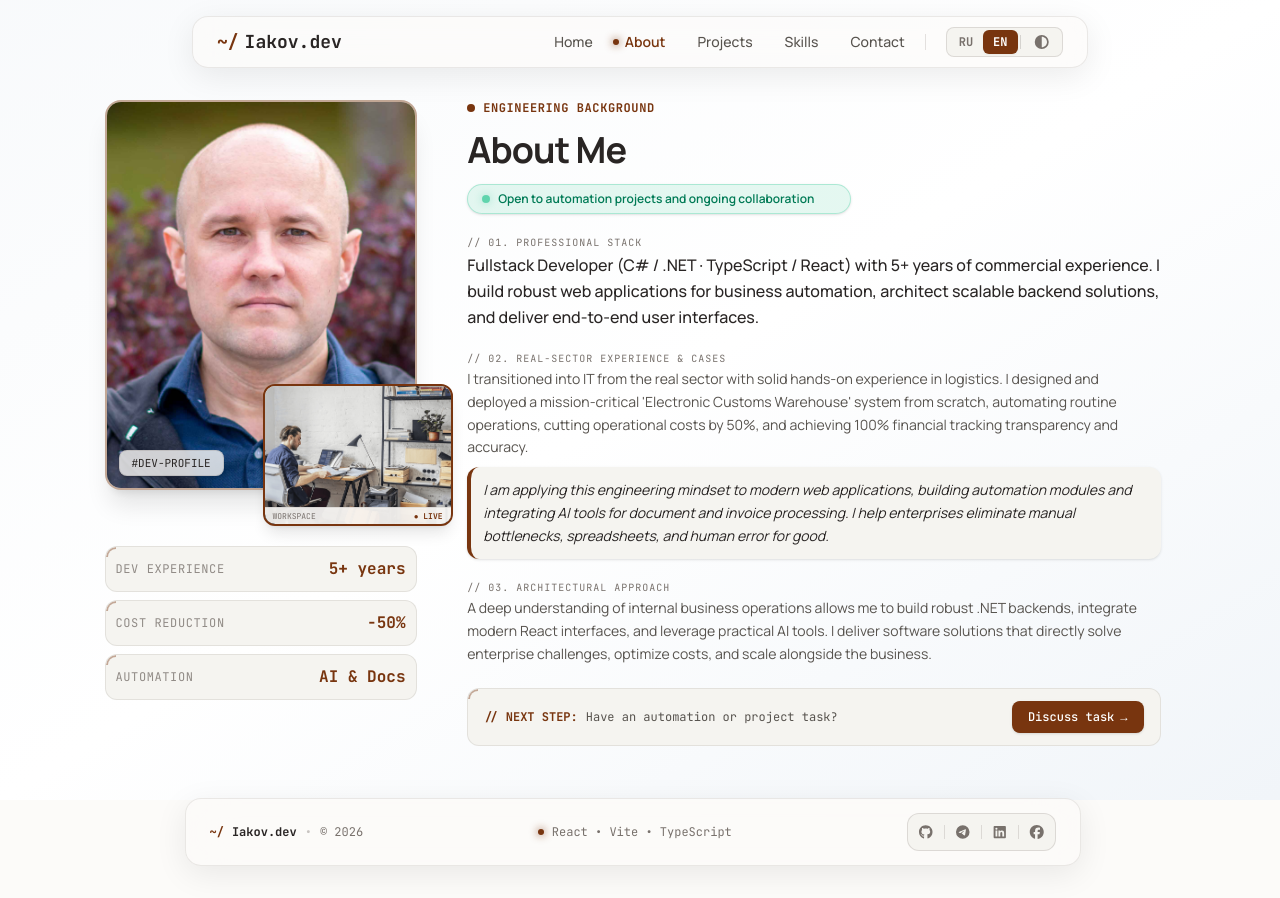
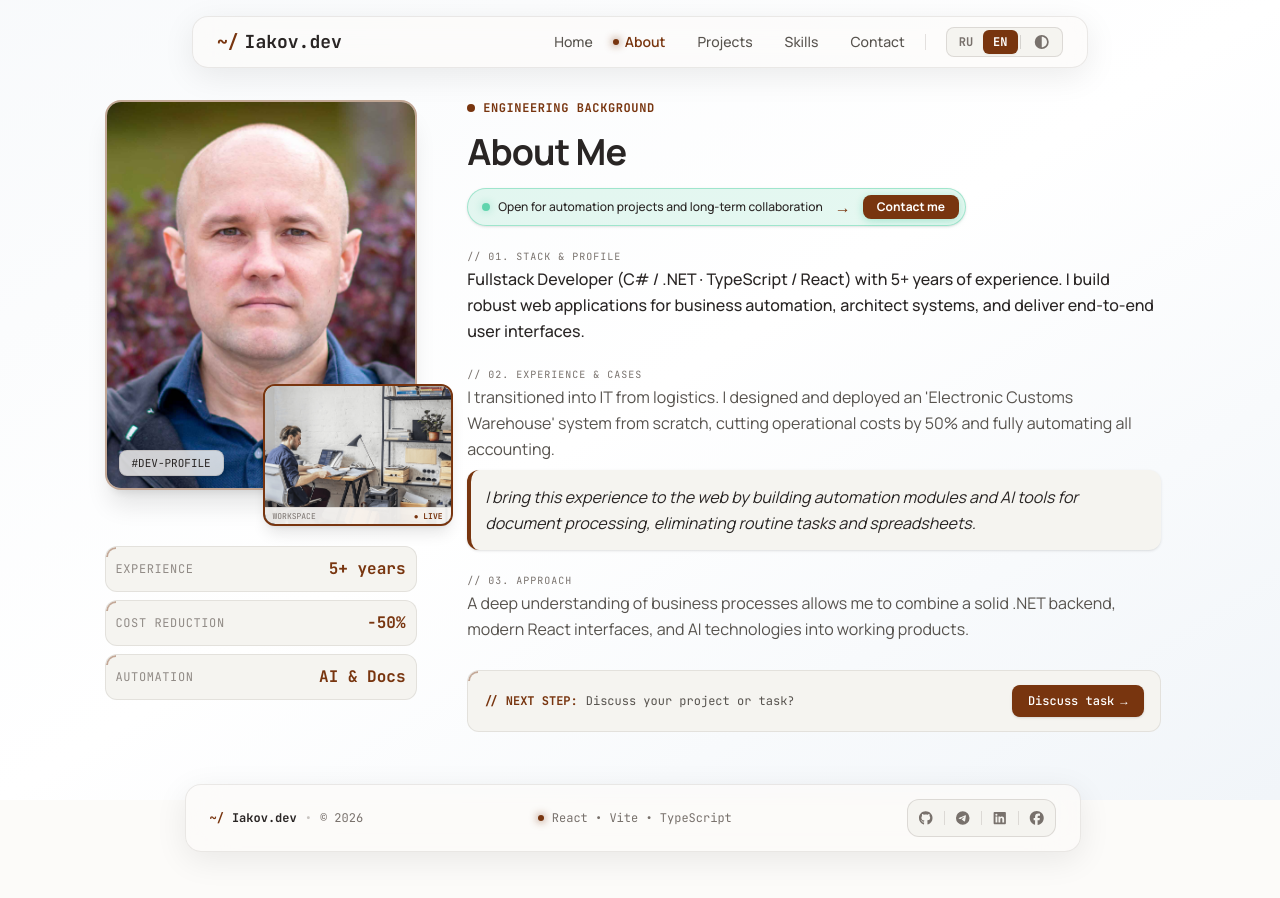
Before and after one commit to IakovYakovlev/personal, a React (Vite) app: page /about in a window 1280 px wide. Built offline with nearby package versions, Linux system fonts and the light colour scheme.

Commit message:
refactor: update text and layout in localization files and improve StatusBadge component styling

```diff
--- a/src/application/providers/locales/en.json
+++ b/src/application/providers/locales/en.json
@@ -1,6 +1,7 @@
 {
   "status": {
-    "text": "Open to automation projects and ongoing collaboration",
+    "text": "Open for automation projects and long-term collaboration",
+    "btn": "Contact me",
     "title": "Go to contacts"
   },
   "nav": {
@@ -40,16 +41,16 @@
   "about": {
     "section": "Engineering Background",
     "title": "About Me",
-    "block1_label": "// 01. PROFESSIONAL STACK",
-    "intro": "Fullstack Developer (C# / .NET · TypeScript / React) with 5+ years of commercial experience. I build robust web applications for business automation, architect scalable backend solutions, and deliver end-to-end user interfaces.",
-    "block2_label": "// 02. REAL-SECTOR EXPERIENCE & CASES",
-    "main": "I transitioned into IT from the real sector with solid hands-on experience in logistics. I designed and deployed a mission-critical 'Electronic Customs Warehouse' system from scratch, automating routine operations, cutting operational costs by 50%, and achieving 100% financial tracking transparency and accuracy.",
-    "highlight": "I am applying this engineering mindset to modern web applications, building automation modules and integrating AI tools for document and invoice processing. I help enterprises eliminate manual bottlenecks, spreadsheets, and human error for good.",
-    "block3_label": "// 03. ARCHITECTURAL APPROACH",
-    "conclusion": "A deep understanding of internal business operations allows me to build robust .NET backends, integrate modern React interfaces, and leverage practical AI tools. I deliver software solutions that directly solve enterprise challenges, optimize costs, and scale alongside the business.",
+    "block1_label": "// 01. STACK & PROFILE",
+    "intro": "Fullstack Developer (C# / .NET · TypeScript / React) with 5+ years of experience. I build robust web applications for business automation, architect systems, and deliver end-to-end user interfaces.",
+    "block2_label": "// 02. EXPERIENCE & CASES",
+    "main": "I transitioned into IT from logistics. I designed and deployed an 'Electronic Customs Warehouse' system from scratch, cutting operational costs by 50% and fully automating all accounting.",
+    "highlight": "I bring this experience to the web by building automation modules and AI tools for document processing, eliminating routine tasks and spreadsheets.",
+    "block3_label": "// 03. APPROACH",
+    "conclusion": "A deep understanding of business processes allows me to combine a solid .NET backend, modern React interfaces, and AI technologies into working products.",
     "metrics": {
       "exp_value": "5+ years",
-      "exp_label": "Dev Experience",
+      "exp_label": "Experience",
       "routine_value": "-50%",
       "routine_label": "Cost Reduction",
       "ai_value": "AI & Docs",
@@ -57,7 +58,7 @@
     },
     "cta": {
       "label": "// NEXT STEP:",
-      "text": "Have an automation or project task?",
+      "text": "Discuss your project or task?",
       "btn": "Discuss task"
     }
   },
--- a/src/application/providers/locales/ru.json
+++ b/src/application/providers/locales/ru.json
@@ -1,6 +1,7 @@
 {
   "status": {
     "text": "Открыт к проектам по автоматизации и постоянному сотрудничеству",
+    "btn": "Связаться",
     "title": "Перейти к контактам"
   },
   "nav": {
@@ -40,24 +41,24 @@
   "about": {
     "section": "Инженерный бэкграунд",
     "title": "Обо мне",
-    "block1_label": "// 01. ПРОФЕССИОНАЛЬНЫЙ СТЕК",
-    "intro": "Fullstack-разработчик (C# / .NET · TypeScript / React) с 5+ годами коммерческого опыта. Создаю надежные веб-приложения для автоматизации бизнес-процессов, проектирую масштабируемую архитектуру и разрабатываю удобные интерфейсы под ключ.",
-    "block2_label": "// 02. ПРАКТИЧЕСКИЙ ОПЫТ И КЕЙСЫ",
-    "main": "Пришел в IT из реального сектора. Имею за плечами сильный практический опыт в логистике, где с нуля спроектировал и внедрил критически важную систему «Электронного таможенного склада». Проект полностью автоматизировал ручной учет, сократил операционные затраты компании на 50% и на 100% обеспечил прозрачность и точность всех финансовых расчетов.",
-    "highlight": "Переношу этот инженерный подход в современные веб-решения: разрабатываю модули автоматизации, внедряю AI-инструменты для глубокого анализа сканов и счетов. Помогаю предприятиям навсегда избавляться от ручных операций, запутанных таблиц и человеческого фактора.",
-    "block3_label": "// 03. АРХИТЕКТУРНЫЙ ПОДХОД",
-    "conclusion": "Глубокое понимание бизнес-операций изнутри позволяет мне выстраивать прочный бэкенд на .NET, интегрировать современные веб-интерфейсы на React и соединять их с AI-технологиями. Создаю программные продукты, которые закрывают реальные боли бизнеса, оптимизируют затраты и масштабируются вместе с компанией.",
+    "block1_label": "// 01. СТЕК И ПРОФИЛЬ",
+    "intro": "Fullstack-разработчик (C# / .NET · TypeScript / React) с опытом 5+ лет. Создаю надежные веб-приложения для автоматизации бизнеса, проектирую архитектуру и разрабатываю интерфейсы под ключ.",
+    "block2_label": "// 02. ОПЫТ И КЕЙСЫ",
+    "main": "Пришел в IT из логистики. С нуля спроектировал и внедрил систему «Электронного таможенного склада», которая на 50% сократила операционные затраты и автоматизировала весь учет.",
+    "highlight": "Переношу этот опыт в веб: внедряю модули автоматизации и AI-инструменты для анализа документов, избавляя компании от рутины и ручных таблиц.",
+    "block3_label": "// 03. ПОДХОД",
+    "conclusion": "Глубокое понимание бизнес-процессов позволяет мне объединять прочный бэкенд на .NET, современные интерфейсы на React и AI-технологии в работающие продукты.",
     "metrics": {
       "exp_value": "5+ лет",
-      "exp_label": "Коммерч. опыт",
+      "exp_label": "Опыт работы",
       "routine_value": "-50%",
-      "routine_label": "Затраты / Рутина",
+      "routine_label": "Сокращение затрат",
       "ai_value": "AI & Docs",
       "ai_label": "Автоматизация"
     },
     "cta": {
       "label": "// NEXT STEP:",
-      "text": "Есть задача по автоматизации или проекту?",
+      "text": "Обсудим ваш проект или задачу?",
       "btn": "Обсудить задачу"
     }
   },
--- a/src/ui/components/StatusBadge.tsx
+++ b/src/ui/components/StatusBadge.tsx
@@ -2,7 +2,7 @@ import { useNavigate } from 'react-router-dom';
 import { useTranslation } from 'react-i18next';
 
 interface StatusBadgeProps {
-  className?: string; // на случай, если где-то понадобится передать внешний отступ или ширину
+  className?: string;
 }
 
 export const StatusBadge = ({ className = '' }: StatusBadgeProps) => {
@@ -10,27 +10,29 @@ export const StatusBadge = ({ className = '' }: StatusBadgeProps) => {
   const navigate = useNavigate();
 
   return (
-    <div className={`max-w-[480px] mr-auto lg:mx-0 w-fit ${className}`}>
+    <div className={`max-w-[580px] mr-auto lg:mx-0 w-fit ${className}`}>
       <button
         onClick={() => navigate('/contact')}
         type='button'
-        className='group/badge w-full inline-flex items-center justify-between gap-2 px-3.5 py-1.5 rounded-full bg-emerald-500/10 border border-emerald-500/25 text-emerald-700 dark:text-emerald-400 text-xs font-semibold shadow-sm hover:bg-emerald-500/20 hover:border-emerald-500/50 transition-all cursor-pointer text-left'
+        className='group/badge w-full inline-flex items-center justify-between gap-3 p-1.5 pl-3.5 rounded-full bg-emerald-500/10 border border-emerald-500/30 text-emerald-700 dark:text-emerald-400 text-xs font-medium shadow-sm hover:bg-emerald-500/20 hover:border-emerald-500/50 transition-all cursor-pointer text-left'
         title={t('status.title', 'Перейти к контактам')}
       >
         <div className='flex items-center gap-2'>
           <span className='w-2 h-2 rounded-full bg-emerald-500 animate-pulse shadow-[0_0_8px_rgba(16,185,129,0.6)] flex-shrink-0' />
-          <span className='group-hover/badge:underline decoration-emerald-500/50 underline-offset-2'>
+          <span className='text-[var(--color-text-base)] font-medium'>
             {t('status.text', 'Открыт к проектам по автоматизации и постоянному сотрудничеству')}
           </span>
+
+          {/* Увеличенная стрелка перед кнопкой, "указывающая" на нее */}
+          <span className='text-base font-bold text-[var(--color-primary)] group-hover/badge:translate-x-1 transition-transform flex-shrink-0 ml-1'>
+            &rarr;
+          </span>
         </div>
-        <svg
-          className='w-3.5 h-3.5 opacity-0 group-hover/badge:opacity-100 group-hover/badge:translate-x-0.5 transition-all flex-shrink-0 text-emerald-600 dark:text-emerald-400'
-          fill='none'
-          stroke='currentColor'
-          viewBox='0 0 24 24'
-        >
-          <path strokeLinecap='round' strokeLinejoin='round' strokeWidth='2' d='M14 5l7 7m0 0l-7 7m7-7H3' />
-        </svg>
+
+        {/* Фирменная кнопка-действие */}
+        <span className='inline-flex items-center px-3.5 py-1 rounded-lg bg-[var(--color-primary)] text-white text-xs font-bold shadow-[0_2px_8px_rgba(16,185,129,0.3)] group-hover/badge:shadow-[0_4px_12px_rgba(16,185,129,0.5)] group-hover/badge:bg-[var(--color-primary-dark)] transition-all whitespace-nowrap flex-shrink-0'>
+          <span>{t('status.btn', 'Связаться')}</span>
+        </span>
       </button>
     </div>
   );
--- a/src/ui/pages/About/About.tsx
+++ b/src/ui/pages/About/About.tsx
@@ -8,7 +8,7 @@ export const About = () => {
   const { t } = useTranslation();
 
   return (
-    <div className='flex-1 flex flex-col justify-start w-full max-w-6xl mx-auto px-6 md:px-12 py-3 lg:py-5 text-left overflow-hidden'>
+    <div className='flex-1 flex flex-col justify-center w-full max-w-6xl mx-auto px-6 md:px-12 py-3 lg:py-5 text-left overflow-hidden'>
       <main className='w-full grid grid-cols-1 lg:grid-cols-12 gap-6 lg:gap-8 items-start'>
         {/* ЛЕВАЯ КОЛОНКА (4): Фото с нахлестом + Метрики друг под другом */}
         <div className='lg:col-span-4 flex flex-col gap-3'>
@@ -43,7 +43,7 @@ export const About = () => {
             </div>
           </div>
 
-          {/* Метрики друг под другом (вертикальная стопка) */}
+          {/* Метрики друг под другом */}
           <div className='max-w-[312px] mx-auto lg:mx-0 w-full flex flex-col gap-2 font-mono mt-5'>
             <div className='relative overflow-hidden bg-[var(--color-bg-muted)] p-2.5 rounded-xl border border-[var(--color-text-subtle)]/15 flex items-center justify-between group hover:border-[var(--color-primary)]/50 transition-colors'>
               <div className='absolute top-0 left-0 w-2.5 h-2.5 border-l-2 border-t-2 border-[var(--color-primary)]/40 rounded-tl-xl pointer-events-none' />
@@ -71,8 +71,8 @@ export const About = () => {
           </div>
         </div>
 
-        {/* ПРАВАЯ КОЛОНКА (8): Заголовок -> Статус-плашка -> Текстовые блоки -> CTA снизу */}
-        <div className='lg:col-span-8 flex flex-col justify-start space-y-3.5'>
+        {/* ПРАВАЯ КОЛОНКА (8): Увеличенный шрифт и лаконичный текст */}
+        <div className='lg:col-span-8 flex flex-col justify-start space-y-4'>
           {/* Общий заголовок секции */}
           <div className='inline-flex items-center gap-2 font-mono text-xs text-[var(--color-primary)] font-bold uppercase tracking-wider'>
             <span className='w-2 h-2 rounded-full bg-[var(--color-primary)]' />
@@ -83,7 +83,7 @@ export const About = () => {
             {t('about.title')}
           </h1>
 
-          {/* Плашка статуса под заголовком справа */}
+          {/* Плашка статуса */}
           <StatusBadge />
 
           {/* Блок 1: Профиль и стек */}
@@ -101,10 +101,10 @@ export const About = () => {
             <span className='font-mono text-[10px] text-[var(--color-text-subtle)] uppercase tracking-widest'>
               {t('about.block2_label')}
             </span>
-            <p className='text-xs md:text-sm text-[var(--color-text-muted)] leading-relaxed'>{t('about.main')}</p>
+            <p className='text-sm md:text-base text-[var(--color-text-muted)] leading-relaxed'>{t('about.main')}</p>
 
-            <div className='relative bg-[var(--color-bg-muted)] p-3 rounded-xl border-l-4 border-[var(--color-primary)] shadow-sm'>
-              <p className='text-xs md:text-sm text-[var(--color-text-base)] italic leading-relaxed'>
+            <div className='relative bg-[var(--color-bg-muted)] p-3.5 rounded-xl border-l-4 border-[var(--color-primary)] shadow-sm'>
+              <p className='text-sm md:text-base text-[var(--color-text-base)] italic leading-relaxed'>
                 {t('about.highlight')}
               </p>
             </div>
@@ -115,20 +115,20 @@ export const About = () => {
             <span className='font-mono text-[10px] text-[var(--color-text-subtle)] uppercase tracking-widest'>
               {t('about.block3_label')}
             </span>
-            <p className='text-xs md:text-sm text-[var(--color-text-muted)] leading-relaxed'>{t('about.conclusion')}</p>
+            <p className='text-sm md:text-base text-[var(--color-text-muted)] leading-relaxed'>
+              {t('about.conclusion')}
+            </p>
           </div>
 
           {/* CTA-ПЛАШКА СПРАВА СНИЗУ */}
-          <div className='relative overflow-hidden bg-[var(--color-bg-muted)] px-4 py-3 rounded-xl border border-[var(--color-text-subtle)]/15 flex flex-col sm:flex-row sm:items-center sm:justify-between gap-3 font-mono text-xs mt-2 group'>
+          <div className='relative overflow-hidden bg-[var(--color-bg-muted)] px-4 py-3.5 rounded-xl border border-[var(--color-text-subtle)]/15 flex flex-col sm:flex-row sm:items-center sm:justify-between gap-3 font-mono text-xs mt-3 group'>
             <div className='absolute top-0 left-0 w-2.5 h-2.5 border-l-2 border-t-2 border-[var(--color-primary)]/40 rounded-tl-xl pointer-events-none' />
 
             <div className='flex items-center gap-2 text-[var(--color-text-muted)]'>
-              {/* Добавлен whitespace-nowrap, чтобы // NEXT STEP: не разрывалось */}
               <span className='text-[var(--color-primary)] font-bold whitespace-nowrap'>{t('about.cta.label')}</span>
               <span>{t('about.cta.text')}</span>
             </div>
 
-            {/* Кнопка на мобильных по центру (w-full с justify-center), на десктопе auto */}
             <Link
               to='/contact'
               className='w-full sm:w-auto inline-flex items-center justify-center gap-1.5 px-4 py-2 rounded-lg bg-[var(--color-primary)] text-white font-medium hover:bg-[var(--color-primary-dark)] transition-all cursor-pointer shadow-sm'
```
